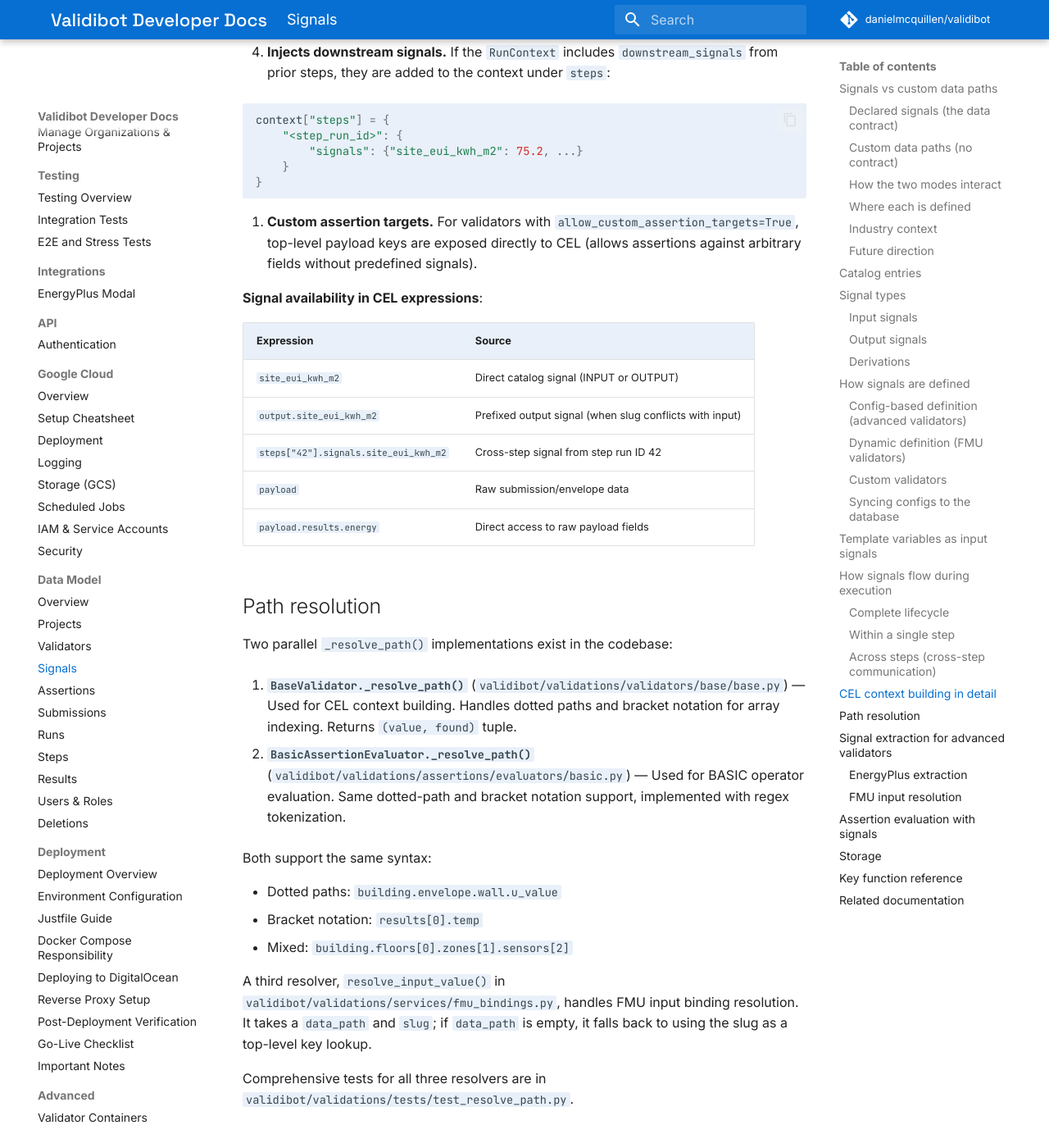
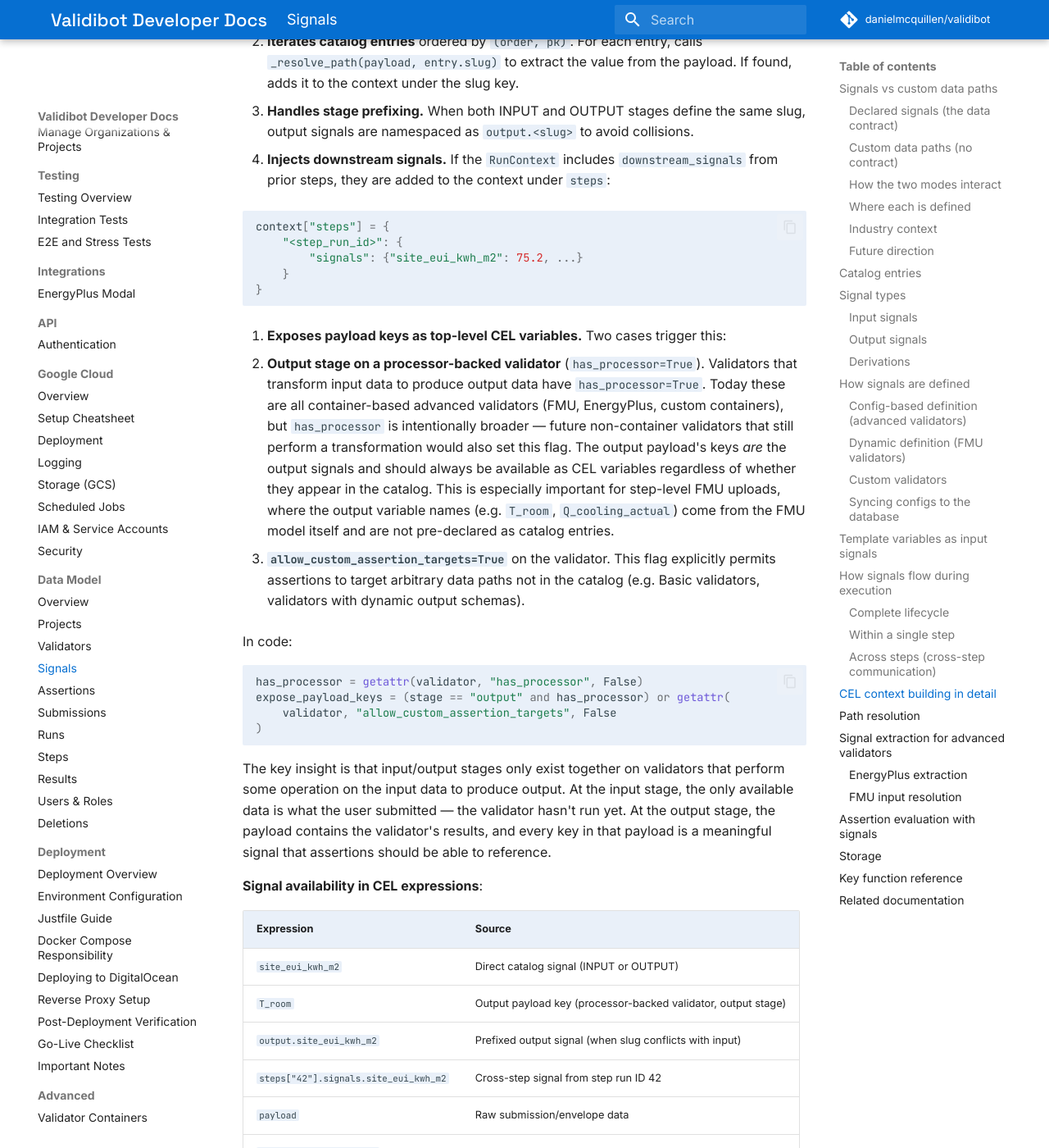
Before and after one commit to danielmcquillen/validibot, an MkDocs documentation site: the page built from docs/dev_docs/data-model/signals.md, in a window 1280 px wide and 1400 px high, scrolled down 9881 px. Shown: the whole window at 82% size. Built offline with MkDocs 1.6.1 and Material for MkDocs 9.7.7, drawn with Linux system fonts in a browser that asks for light colours; comment, search, counter and statistics services are not loaded; some of the changed text lies outside the part shown.

Commit message:
update docs

````diff
--- a/docs/dev_docs/data-model/signals.md
+++ b/docs/dev_docs/data-model/signals.md
@@ -392,8 +392,14 @@ def _build_cel_context(
     self,
     payload: Any,
     validator: Validator,
+    *,
+    stage: str = "input",
 ) -> dict[str, Any]
 ```
+
+The `stage` parameter tells the context builder which evaluation stage is
+active. This matters because the set of CEL variables that should be available
+differs between input and output stages (see step 5 below).
 
 **What it does**:
 
@@ -418,15 +424,46 @@ def _build_cel_context(
    }
    ```
 
-5. **Custom assertion targets.** For validators with `allow_custom_assertion_targets=True`,
-   top-level payload keys are exposed directly to CEL (allows assertions against
-   arbitrary fields without predefined signals).
+5. **Exposes payload keys as top-level CEL variables.** Two cases trigger this:
+
+   - **Output stage on a processor-backed validator** (`has_processor=True`).
+     Validators that transform input data to produce output data have
+     `has_processor=True`. Today these are all container-based advanced
+     validators (FMU, EnergyPlus, custom containers), but `has_processor`
+     is intentionally broader — future non-container validators that still
+     perform a transformation would also set this flag. The output payload's
+     keys *are* the output signals and should always be available as CEL
+     variables regardless of whether they appear in the catalog. This is
+     especially important for step-level FMU uploads, where the output
+     variable names (e.g. `T_room`, `Q_cooling_actual`) come from the FMU
+     model itself and are not pre-declared as catalog entries.
+
+   - **`allow_custom_assertion_targets=True`** on the validator. This flag
+     explicitly permits assertions to target arbitrary data paths not in the
+     catalog (e.g. Basic validators, validators with dynamic output schemas).
+
+   In code:
+
+   ```python
+   has_processor = getattr(validator, "has_processor", False)
+   expose_payload_keys = (stage == "output" and has_processor) or getattr(
+       validator, "allow_custom_assertion_targets", False
+   )
+   ```
+
+   The key insight is that input/output stages only exist together on
+   validators that perform some operation on the input data to produce
+   output. At the input stage, the only available data is what the user
+   submitted — the validator hasn't run yet. At the output stage, the
+   payload contains the validator's results, and every key in that payload
+   is a meaningful signal that assertions should be able to reference.
 
 **Signal availability in CEL expressions**:
 
 | Expression | Source |
 |-----------|--------|
 | `site_eui_kwh_m2` | Direct catalog signal (INPUT or OUTPUT) |
+| `T_room` | Output payload key (processor-backed validator, output stage) |
 | `output.site_eui_kwh_m2` | Prefixed output signal (when slug conflicts with input) |
 | `steps["42"].signals.site_eui_kwh_m2` | Cross-step signal from step run ID 42 |
 | `payload` | Raw submission/envelope data |
@@ -554,13 +591,21 @@ classes involved:
 class AssertionContext:
     validator: Validator
     engine: BaseValidator
-    cel_context: dict[str, Any] | None = None
+    stage: str = "input"
+    cel_context: dict[str, Any] | None = field(default=None)
 
     def get_cel_context(self, payload: Any) -> dict[str, Any]:
         if self.cel_context is None:
-            self.cel_context = self.engine._build_cel_context(payload, self.validator)
+            self.cel_context = self.engine._build_cel_context(
+                payload, self.validator, stage=self.stage
+            )
         return self.cel_context
 ```
+
+The `stage` field flows the current evaluation stage (`"input"` or `"output"`)
+from `evaluate_assertions_for_stage()` through to `_build_cel_context()`. This
+lets the context builder decide which payload keys to expose as CEL variables
+(see step 5 in the section above).
 
 The CEL context is built lazily on first access and cached for reuse across
 multiple assertions in the same evaluation pass.
@@ -572,7 +617,8 @@ This is the unified entry point for assertion evaluation. It:
 1. Merges assertions from two sources: `validator.default_ruleset` (always runs)
    and the step-level `ruleset` (per-workflow assertions)
 2. Filters assertions by `resolved_run_stage` matching the current stage
-3. Builds a single `AssertionContext` (CEL context lazy-built once)
+3. Builds a single `AssertionContext` with the current stage (CEL context
+   lazy-built once, stage-aware)
 4. Evaluates all matching assertions via their type-specific evaluator
 5. Returns `AssertionEvaluationResult` with issues, totals, and failure counts
 
````
Also changed, not shown: docs/dev_docs/overview/step_processor.md (+27 -2 lines).
